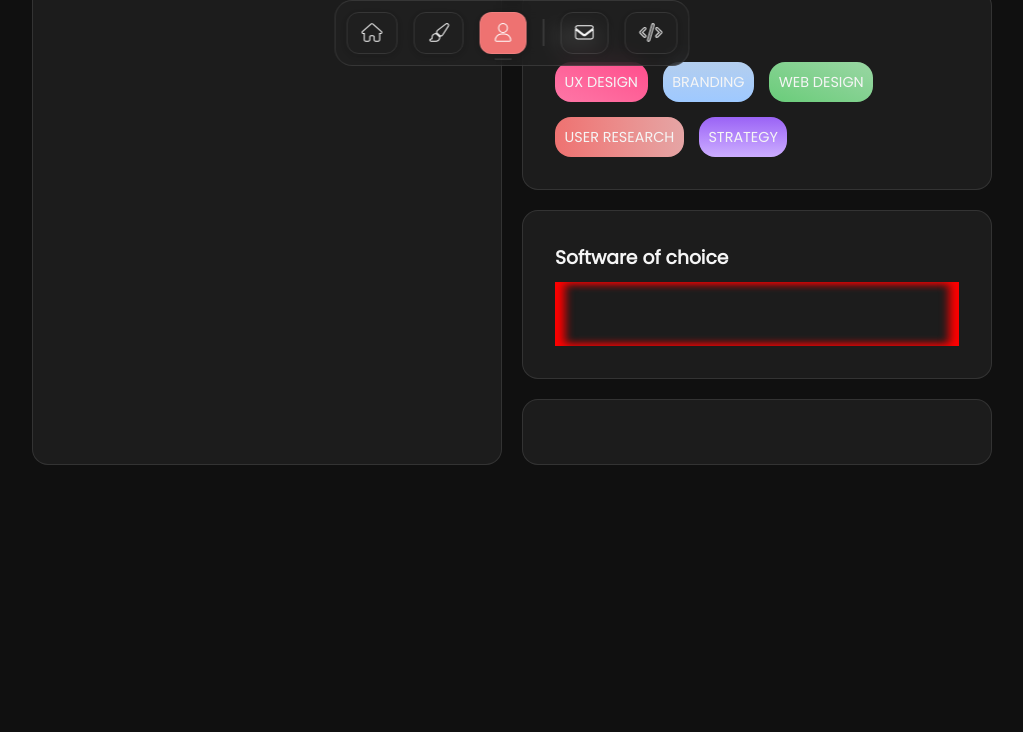
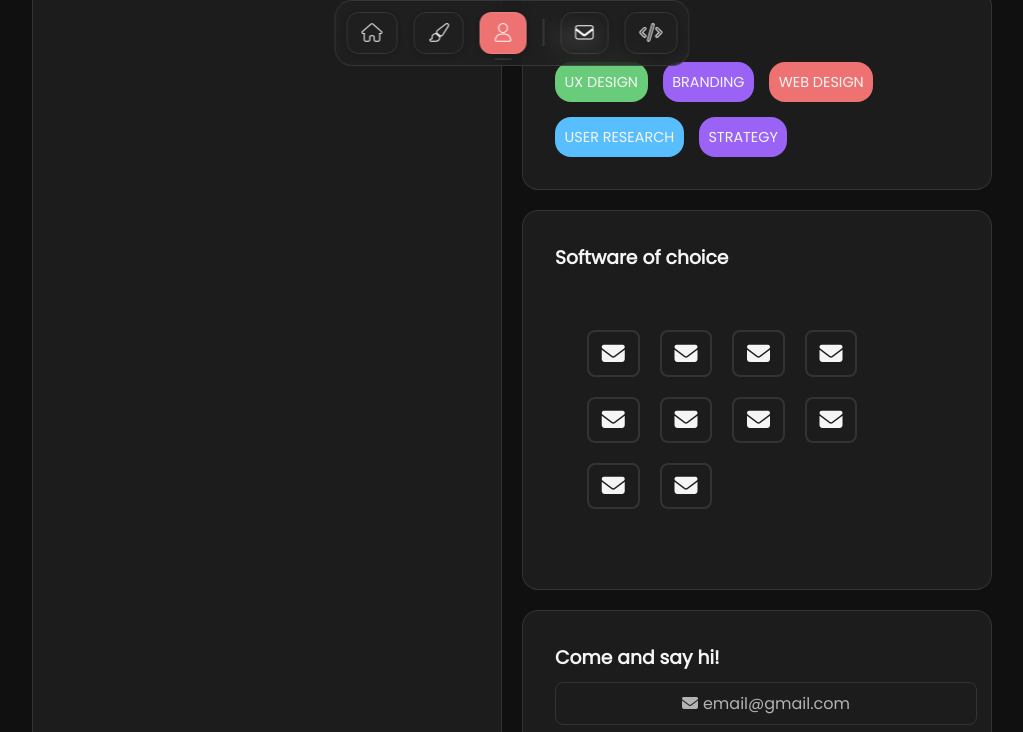
Before and after one commit to theshahul-dev/Personal-Portfolio-2, a plain HTML site: page about.html in a window 1280 px wide. Shown: the part 710-1442 px from the top of the page, without its empty margins (128-1151 px from the left). Before the commit the page ends 1279 px from the top, so only its background shows below. Drawn offline with Linux system fonts and the light colour scheme.

Commit message:
about to complete

```diff
--- a/about.html
+++ b/about.html
@@ -72,16 +72,57 @@
                     </div>
                 </div>
                 <div class="software-choice">
-                    <h3>Software of choice
-
-                    </h3>
+                    <h3>Software of choice</h3>
                     <div class="software-container">
-
+                        <div class="software-item">
+                            <i class="fa fa-envelope"></i>
+                            <span class="software-item-text">html</span>
+                        </div>
+                        <div class="software-item">
+                            <i class="fa fa-envelope"></i>
+                            <span class="software-item-text">html</span>
+                        </div>
+                        <div class="software-item">
+                            <i class="fa fa-envelope"></i>
+                            <span class="software-item-text">html</span>
+                        </div>
+                        <div class="software-item">
+                            <i class="fa fa-envelope"></i>
+                            <span class="software-item-text">html</span>
+                        </div>
+                        <div class="software-item">
+                            <i class="fa fa-envelope"></i>
+                            <span class="software-item-text">html</span>
+                        </div>
+                        <div class="software-item">
+                            <i class="fa fa-envelope"></i>
+                            <span class="software-item-text">html</span>
+                        </div>
+                        <div class="software-item">
+                            <i class="fa fa-envelope"></i>
+                            <span class="software-item-text">html</span>
+                        </div>
+                        <div class="software-item">
+                            <i class="fa fa-envelope"></i>
+                            <span class="software-item-text">html</span>
+                        </div>
+                        <div class="software-item">
+                            <i class="fa fa-envelope"></i>
+                            <span class="software-item-text">html</span>
+                        </div>
+                        <div class="software-item">
+                            <i class="fa fa-envelope"></i>
+                            <span class="software-item-text">html</span>
+                        </div>
                     </div>
                 </div>
 
                 <div class="say-hi">
-
+                    <h3>Come and say hi!</h3>
+                    <a href=""><i class="fa fa-envelope"></i>email@gmail.com</a>
+                    <a href=""><i class="fa-brands fa-twitter"></i>@twitter</a>
+                    <a href=""><i class="fa-brands fa-instagram"></i>@instagram</a>
+                    <a href=""><i class="fa-solid fa-newspaper"></i>read.cv/mycv</a>
                 </div>
             </div>
 
--- a/assets/css/about.css
+++ b/assets/css/about.css
@@ -112,32 +112,114 @@ body {
 }
 
 .skill-container>div:nth-child(1) {
-    background-image: linear-gradient(to left bottom, #ff4d8c, #ff5893, #fe6399, #fe6da0, #fd76a6);
+    background-color: rgb(105, 204, 122);
 }
 
 .skill-container>div:nth-child(2) {
-    background-image: linear-gradient(to top, #9ec9ff, #a4cafb, #a9ccf7, #afcdf2, #b4ceee);
-    animation: skill-two 2s infinite;
+    background-color: rgb(154, 99, 245);
+
 }
 
 .skill-container>div:nth-child(3) {
-    background-image: linear-gradient(to right top, #69cc7a, #76cf84, #82d18f, #8ed499, #99d6a3);
+    background-color: rgb(238, 114, 113);
 }
 
 .skill-container>div:nth-child(4) {
-    background-image: linear-gradient(to right, #ee7271, #ed7f7e, #eb8c8b, #e89998, #e5a5a5);
+    background-color: rgb(88, 190, 254);
 }
 
 .skill-container>div:nth-child(5) {
-    background-image: linear-gradient(to bottom, #9a63f5, #a776f8, #b488fb, #c09bfd, #ccadff);
+    background-color: rgb(154, 99, 245);
 }
 
 .skill-container>div p {
     color: #f5f5f5;
     font-size: .9rem;
 }
+.software-choice{
+    box-sizing: border-box;
+}
+.software-container {
+    padding: 3rem 2rem;
+    border-color: rgba(33, 33, 33, .74);
+    display: flex;
+    gap: 20px;
+    flex-wrap: wrap;
+    overflow-y: hidden;
+}
 
-.software-container {
-    padding: 2rem;
-    box-shadow: inset 10px 0px 10px red,inset -10px 0px 10px red;
+.software-item {
+    position: relative;
+    padding: .6rem .8rem;
+    border: 2px solid rgba(255, 255, 255, .1);
+    border-radius: .5rem;
+    display: flex;
+    justify-content: center;
+    cursor: pointer;
+
 }
+
+.software-item i {
+    font-size: 23px;
+    color: #f5f5f5;
+
+}
+
+.software-item-text{
+    position: absolute;
+    font-size: 14px;
+    top: -35px;
+    display: none;
+    color: #f5f5f5c0;
+    border: 1px solid rgba(255, 255, 255, .1);
+    padding: 2px 5px;
+    border-radius: 8px;
+}
+
+.software-item:hover .software-item-text {
+    display: block;
+}
+
+
+
+
+
+
+
+.say-hi>a {
+    display: block;
+    width: 100%;
+    padding: .5rem;
+    border-radius: .5rem;
+    margin-bottom: 10px;
+    border: 1px solid rgba(255, 255, 255, .1);
+    text-align: center;
+    text-decoration: none;
+    color: rgb(179, 179, 179);
+}
+
+.say-hi>a>i {
+    margin-right: 5px;
+}
+
+.say-hi a:hover {
+    color: #f5f5f5;
+}
+
+.say-hi a:nth-child(2):hover {
+    background-color: rgb(105, 204, 122);
+}
+
+.say-hi a:nth-child(3):hover {
+    background-color: rgb(88, 190, 254);
+
+}
+
+.say-hi a:nth-child(4):hover {
+    background-color: rgb(238, 114, 113);
+
+}
+
+.say-hi a:nth-child(5):hover {
+    background-color: rgb(154, 99, 245);
+}
```
